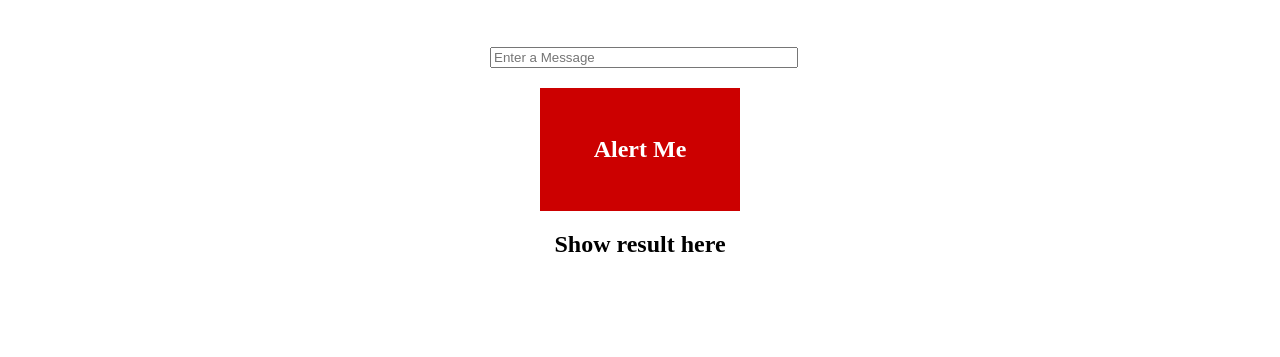
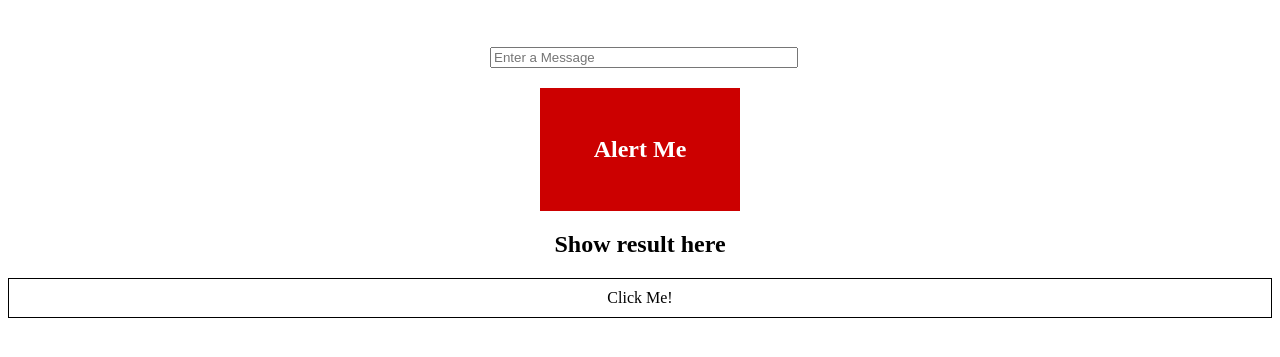
Before and after one commit to rajkumarkalirajan/dev_9, a plain HTML site: page index.html in a window 1280 px wide. Shown: the part 101-458 px from the top of the page. Drawn offline with Linux system fonts and the light colour scheme; files that its build step writes are made by us from their sources; files whose address does not match are found by name.

Commit message:
updated index file syntax

```diff
--- a/index.html
+++ b/index.html
@@ -14,5 +14,8 @@
     <div id="entrybutton">Alert Me</div>
     <h2 id="textoutput" class="center">Show result here</h2>
   </div>
+<div id="div4" class="center" style="margin-top: 20px; padding: 10px; border: 1px solid black;">
+  Click Me!
+</div>
 </body>
 </html>
```
